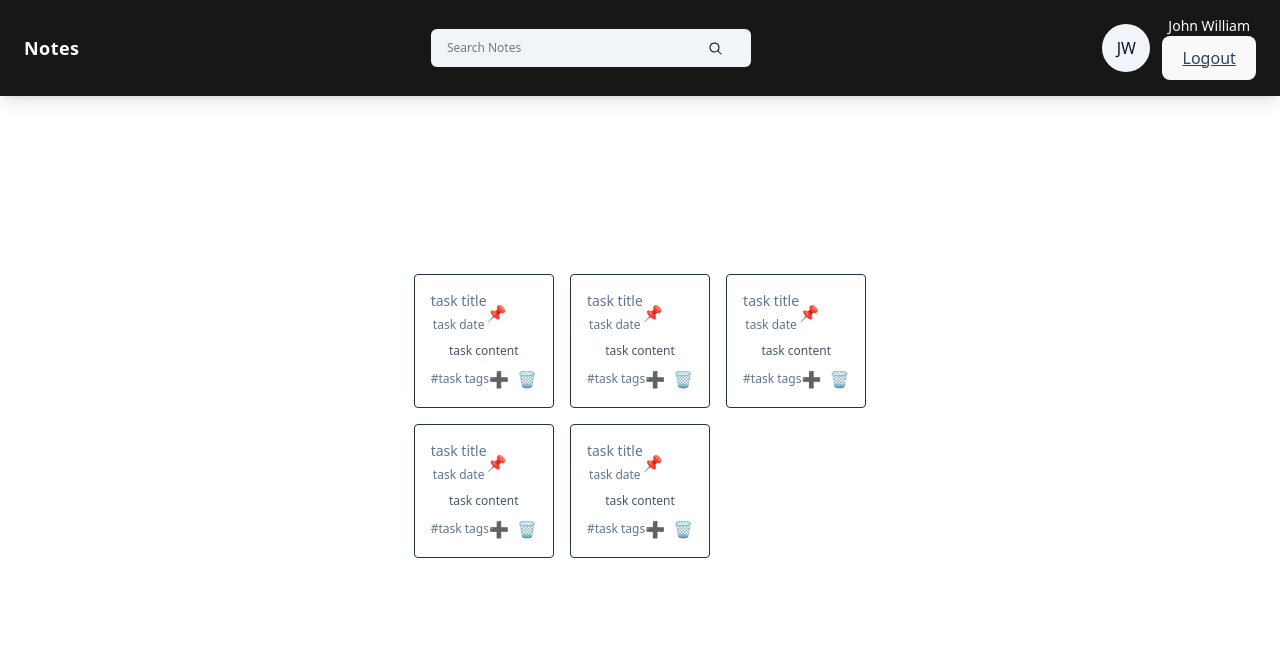
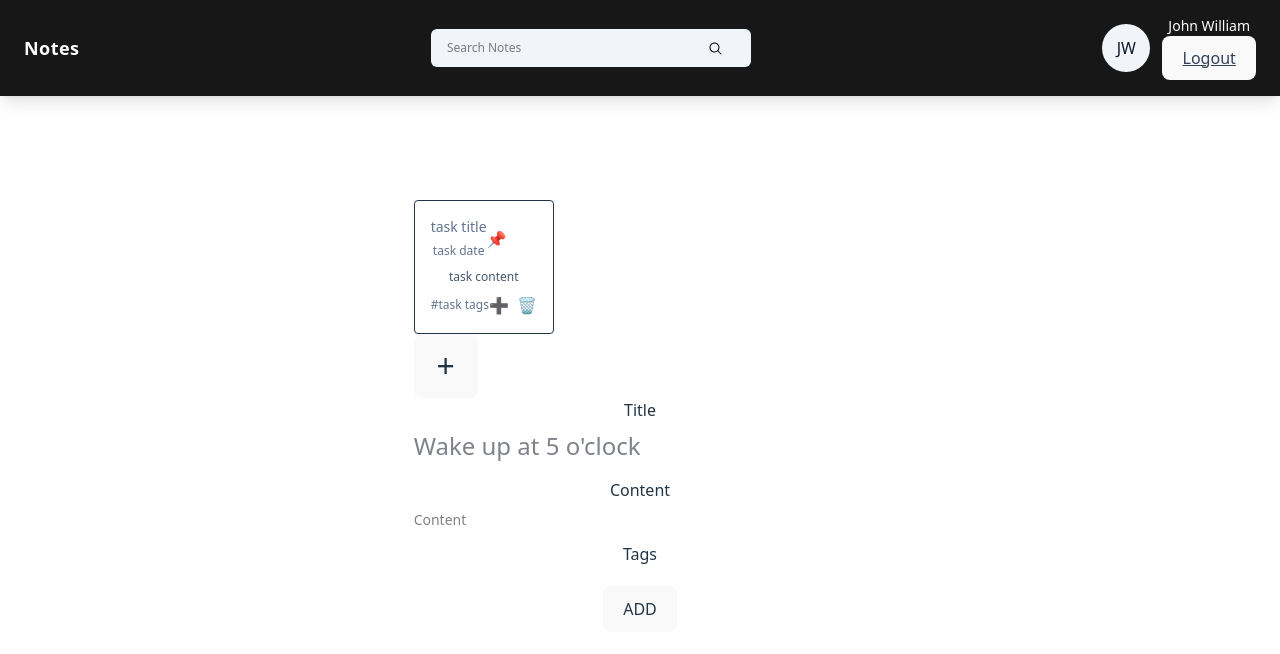
Before and after one commit to m4rcin7/notes-app, a React (Vite) app in the folder frontend/notes-app/: page / in a window 1280 px wide. Shown: the top 654 px of the page. Built offline with nearby package versions, Linux system fonts and the light colour scheme.

Commit message:
created-AddEditNotes-component

```diff
--- /dev/null
+++ b/frontend/notes-app/src/pages/Home/AddEditNotes.jsx
@@ -0,0 +1,32 @@
+export default function AddEditNotes() {
+  return (
+    <div>
+      <div className="flex flex-col gap-2">
+        <label className="">Title</label>
+        <input
+          type="text"
+          className="text-2xl text-slate-950 outline-none"
+          placeholder="Wake up at 5 o'clock"
+        />
+      </div>
+
+      <div className="flex flex-col gap-2 mt-4">
+        <label className="">Content</label>
+        <input
+          type="text"
+          className="text-sm text-slate-950 outline-none rounded-2xl"
+          placeholder="Content"
+          rows={10}
+        />
+      </div>
+
+      <div className="mt-3">
+        <label className="">Tags</label>
+      </div>
+
+      <button className="font-medium mt-5 p-3" onClick={() => {}}>
+        ADD
+      </button>
+    </div>
+  );
+}
--- a/frontend/notes-app/src/pages/Home/Home.jsx
+++ b/frontend/notes-app/src/pages/Home/Home.jsx
@@ -1,5 +1,6 @@
 import NoteCard from "../../components/Cards/NoteCard";
 import NavBar from "../../components/NavBar/NavBar";
+import AddEditNotes from "./AddEditNotes";
 
 export default function Home() {
   return (
@@ -18,48 +19,14 @@ export default function Home() {
             onDelete={() => {}}
             onPinNote={() => {}}
           />
-          <NoteCard
-            title="task title"
-            date="task date"
-            content="task content"
-            tags="#task tags"
-            isPinned={true}
-            onEdit={() => {}}
-            onDelete={() => {}}
-            onPinNote={() => {}}
-          />
-          <NoteCard
-            title="task title"
-            date="task date"
-            content="task content"
-            tags="#task tags"
-            isPinned={true}
-            onEdit={() => {}}
-            onDelete={() => {}}
-            onPinNote={() => {}}
-          />
-          <NoteCard
-            title="task title"
-            date="task date"
-            content="task content"
-            tags="#task tags"
-            isPinned={true}
-            onEdit={() => {}}
-            onDelete={() => {}}
-            onPinNote={() => {}}
-          />
-          <NoteCard
-            title="task title"
-            date="task date"
-            content="task content"
-            tags="#task tags"
-            isPinned={true}
-            onEdit={() => {}}
-            onDelete={() => {}}
-            onPinNote={() => {}}
-          />
         </div>
       </div>
+
+      <button className="w-16 h-16 flex items-center justify-center rounded-2xl">
+        <span className="text-[32px]">+</span>
+      </button>
+
+      <AddEditNotes />
     </>
   );
 }
```
